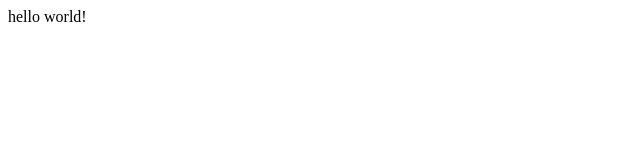
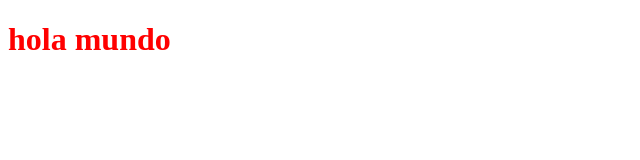
Before and after one commit to TachiiRocks/git-demo, a plain HTML site: page index.html in a window 1280 px wide. Shown: the whole page, without its empty margins (0-640 px from the left). Drawn offline with Linux system fonts and the light colour scheme.

Commit message:
corret merge

```diff
--- a/index.html
+++ b/index.html
@@ -4,9 +4,9 @@
     <meta charset="UTF-8">
     <meta name="viewport" content="width=, initial-scale=1.0">
     <meta http-equiv="X-UA-Compatible" content="ie=edge">
-    <title>Document</title>
+    <title>Hola mundo</title>
 </head>
 <body>
-    hello world!
+   <h1 style = "color:red">hola mundo</h1>
 </body>
 </html>
```
